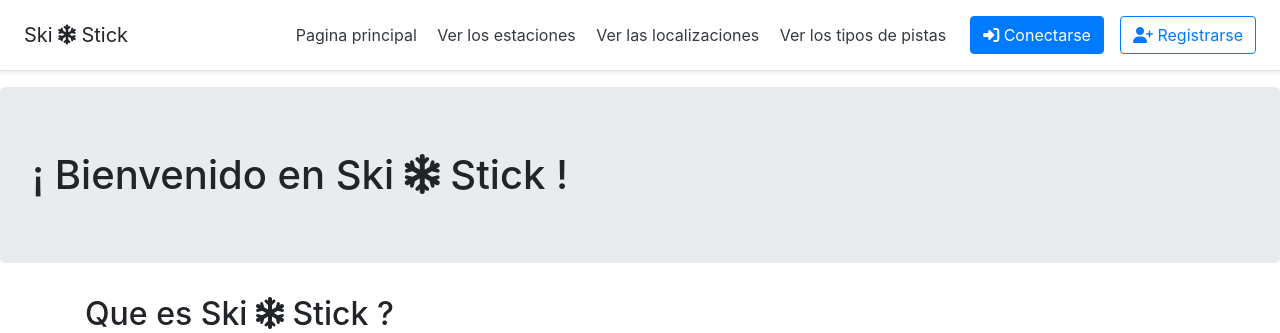
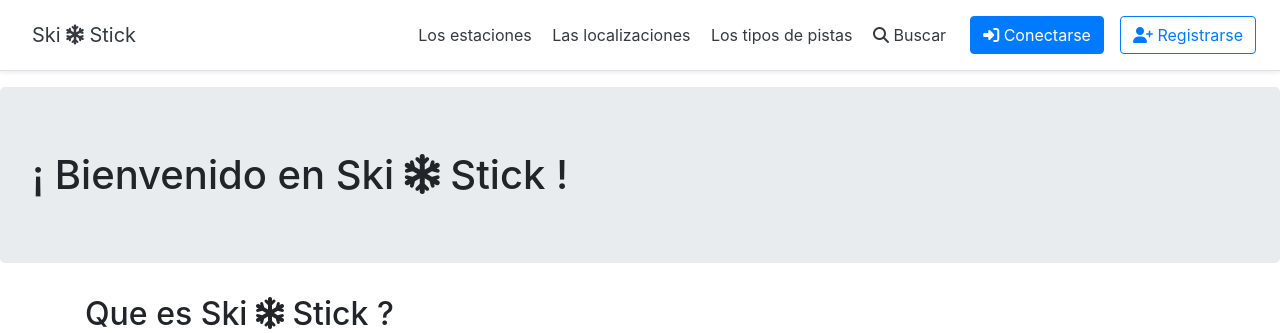
Before and after one commit to Taumoutsh/SkiStick, a Django app: page /main/ in a window 1280 px wide. Shown: the top 333 px of the page. Run offline with Django 3.2, Linux system fonts and the light colour scheme; data comes from the database, SQL or seed files in the repository; both versions use the stored data as it was after the commit; some libraries are stand-ins or nearby versions.

Commit message:
Try to code the Buscar page, not functionnal, to be continued

```diff
--- a/SkiStickProject/mainApp/templates/estaciones.html
+++ b/SkiStickProject/mainApp/templates/estaciones.html
@@ -23,7 +23,6 @@
                 {% ifequal forloop.counter|modulo:3 0 %}
             </div>
                 {% endifequal %}
-
         {% endfor %}
         </div>
     </body>
--- a/SkiStickProject/mainApp/templates/header.html
+++ b/SkiStickProject/mainApp/templates/header.html
@@ -3,8 +3,10 @@
 	<head>
 		<title>Ski Stick</title>
 		<meta charset="utf-8">
+		<meta name="viewport" content="width=device-width, initial-scale=1, shrink-to-fit=no">
 		{% load static %}
 		<link rel="stylesheet" href="https://stackpath.bootstrapcdn.com/bootstrap/4.3.1/css/bootstrap.min.css" integrity="sha384-ggOyR0iXCbMQv3Xipma34MD+dH/1fQ784/j6cY/iJTQUOhcWr7x9JvoRxT2MZw1T" crossorigin="anonymous">
+		<script src="https://cdn.jsdelivr.net/npm/vue/dist/vue.js"></script>
 		<link rel="icon" type="image/png" href="{% static 'nieve.png' %}" />
 	</head>
 	<body>
@@ -14,12 +16,12 @@
 			{% load static %}
 			<script src="{% static 'jqimagen.js' %}"></script>
 			<script src="{% static 'star-rating.js' %}"></script>
-			<h5 class="my-0 mr-md-auto font-weight-normal">Ski <i class="fas fa-snowflake"></i> Stick</h5>
+			<h5 class="my-0 mr-md-auto font-weight-normal"><a class="p-2 text-dark" href="{% url 'home' %}">Ski <i class="fas fa-snowflake"></i> Stick</a></h5>
 			<nav class="my-2 my-md-0 mr-md-3">
-				<a class="p-2 text-dark" href="{% url 'home' %}">Pagina principal</a>
-				<a class="p-2 text-dark" href="{% url 'estaciones' %}">Ver los estaciones</a>
-				<a class="p-2 text-dark" href="{% url 'localizaciones' %}">Ver las localizaciones</a>
-				<a class="p-2 text-dark" href="{% url 'tipospistas' %}">Ver los tipos de pistas</a>
+				<a class="p-2 text-dark" href="{% url 'estaciones' %}">Los estaciones</a>
+				<a class="p-2 text-dark" href="{% url 'localizaciones' %}">Las localizaciones</a>
+				<a class="p-2 text-dark" href="{% url 'tipospistas' %}">Los tipos de pistas</a>
+				<a class="p-2 text-dark" href="{% url 'buscar' %}"><i class="fas fa-search"></i> Buscar</a>
 			</nav>
 			{% if user.is_authenticated %}
 			<a class="btn btn-danger" href="{% url 'logout' %}"><i class="fas fa-sign-out-alt"></i> Disconectar ({{ user.first_name }} {{ user.last_name }})</a>
--- a/SkiStickProject/mainApp/templates/index.html
+++ b/SkiStickProject/mainApp/templates/index.html
@@ -4,7 +4,7 @@
             <h2>Que es Ski <i class="fas fa-snowflake"></i> Stick ?</h2>
             <p>Ski <i class="fas fa-snowflake"></i> Stick es un sitio web que presenta un montón de estaciones de esquí. En efecto, un amplio panel de estaciones de todas las cadenas montañosas francesas está disponible.</p>
             <p><b>¡ Gracias a Ski <i class="fas fa-snowflake"></i> Stick, descubre la estación que hará de tu próximo invierno una experiencia inolvidable !</b></p>
-			<h2 class="mb-4">Las estaciones con el mas numero de pistas :</h2>
+            <h2 class="mb-4">Las estaciones con el mas numero de pistas :</h2>
 			<div class="row justify-content-center">
 			{% for estacion in estacionesPorPistas %}
                 <div class="col-4 card-deck text-center">
--- a/SkiStickProject/mainApp/urls.py
+++ b/SkiStickProject/mainApp/urls.py
@@ -11,5 +11,6 @@ urlpatterns = [
     path('tipospistas', views.tipospistas, name='tipospistas'),
     path('tipopista/<id_tipoPista>', views.tipopista, name='tipopista'),
     path('cuento/', include('django.contrib.auth.urls')),
-    path('cuento/signin/', views.signin, name='signin')
+    path('cuento/signin/', views.signin, name='signin'),
+    path('buscar', views.buscar, name='buscar')
 ]
--- a/SkiStickProject/mainApp/views.py
+++ b/SkiStickProject/mainApp/views.py
@@ -1,8 +1,11 @@
+import json
+from django.core.serializers.json import DjangoJSONEncoder
 from django.shortcuts import render, redirect
 from .models import Estacion, Localizacion, TipoPista, EstacionToTipoPista, EstacionToUsuario
 from .forms import ComentarioForm, LoginForm, SigninForm
 from time import gmtime, strftime
 from django.contrib.auth.models import User
+from django.core import serializers
 
 from pprint import pprint
 from django.http import request, response
@@ -13,8 +16,9 @@ def home(request):
     estacionesPorPistas = Estacion.objects.order_by('-kmsPista')[:3]
     estacionesPorRemontes = Estacion.objects.order_by('-numeroRemontes')[:3]
     estacionesPorAltura = Estacion.objects.order_by('-alturaMaxima')[:3]
+    estacionesRandom = Estacion.objects.order_by('?')[:5]
 
-    return render(request, 'index.html', {'estacionesPorPistas':estacionesPorPistas, 'estacionesPorRemontes':estacionesPorRemontes, 'estacionesPorAltura':estacionesPorAltura})
+    return render(request, 'index.html', {'estacionesPorPistas':estacionesPorPistas, 'estacionesPorRemontes':estacionesPorRemontes, 'estacionesPorAltura':estacionesPorAltura, 'estacionesRandom': estacionesRandom})
 
 def estaciones(request):
     estaciones = Estacion.objects.all()
@@ -71,3 +75,11 @@ def signin(request):
                                             username=usuario, email=email, password=contrasena)
             form = SigninForm(None)
     return render(request, 'registration/signin.html', {'form':form})
+
+def buscar(request):
+    estaciones = Estacion.objects.all()
+    localizaciones = Localizacion.objects.all()
+    tipospistas = TipoPista.objects.all()
+    estacionesDjango = serializers.serialize('python', estaciones)
+    estacionesJSON = json.dumps(estacionesDjango, cls=DjangoJSONEncoder)
+    return render(request, 'buscar.html', {"estaciones": estacionesJSON, "localizaciones": localizaciones, "tipopistas": tipospistas})
```
Also changed, not shown: SkiStickProject/mainApp/templates/buscar.html (added, +57 -0 lines), SkiStickProject/db.sqlite3.
